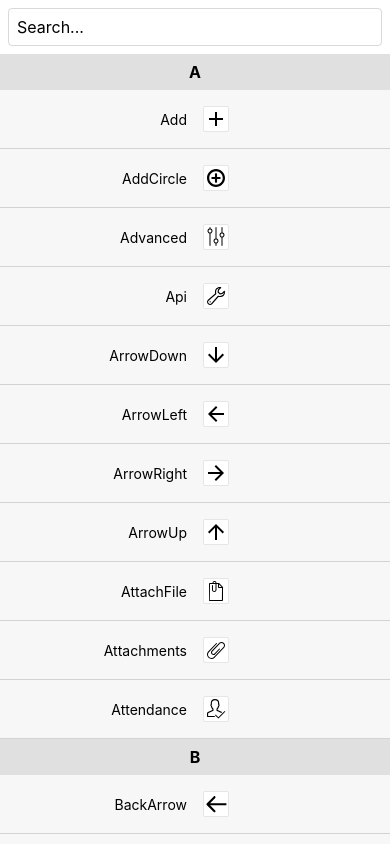
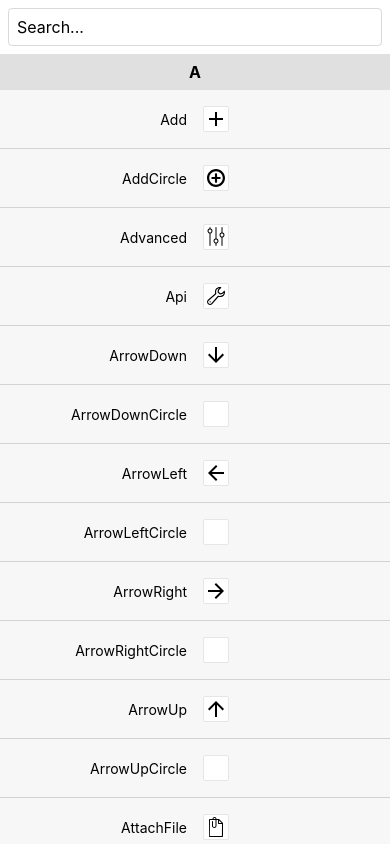
Before and after one commit to churchcommunitybuilder/vector-icons, a React Native app: screen / in a window 390 px wide. Built offline with nearby package versions, Linux system fonts and the light colour scheme.

Commit message:
add circular arrow icons

```diff
--- /dev/null
+++ b/src/icons/ArrowDownCircle.tsx
@@ -0,0 +1,10 @@
+import * as React from 'react'
+
+import { SvgProps } from '../wrappers'
+import ArrowRightCircle from './ArrowRightCircle'
+
+const ArrowDownCircle: React.FC<SvgProps> = (props) => (
+  <ArrowRightCircle {...props} rotation={90} />
+)
+
+export default React.memo(ArrowDownCircle)
--- /dev/null
+++ b/src/icons/ArrowLeftCircle.tsx
@@ -0,0 +1,10 @@
+import * as React from 'react'
+
+import { SvgProps } from '../wrappers'
+import ArrowRightCircle from './ArrowRightCircle'
+
+const ArrowLeftCircle: React.FC<SvgProps> = (props) => (
+  <ArrowRightCircle {...props} rotation={180} />
+)
+
+export default React.memo(ArrowLeftCircle)
--- /dev/null
+++ b/src/icons/ArrowRightCircle.tsx
@@ -0,0 +1,25 @@
+import * as React from 'react'
+
+import { Svg, Path, G, SvgProps } from '../wrappers'
+
+const ArrowRightCircle: React.FC<SvgProps> = ({
+  fill,
+  rotation = 0,
+  ...props
+}) => (
+  <Svg {...props} viewBox="0 0 16 16">
+    <G
+      rotation={rotation}
+      originX={8}
+      originY={8}
+      transform="translate(-180, -32)"
+    >
+      <Path
+        fill={fill}
+        d="M188,32 C183.581722,32 180,35.581722 180,40 C180,44.418278 183.581722,48 188,48 C192.418278,48 196,44.418278 196,40 C195.995223,35.583702 192.416298,32.0047766 188,32 Z M192.76,40.2346667 L188.569333,44.426 C188.473991,44.5215846 188.330407,44.5502201 188.205691,44.4985229 C188.080975,44.4468257 187.999758,44.3250059 188,44.19 L188,41.6666667 C188,41.5746192 187.925381,41.5 187.833333,41.5 L183.666667,41.5 C183.482572,41.5 183.333333,41.3507616 183.333333,41.1666667 L183.333333,38.836 C183.333333,38.6519051 183.482572,38.5026667 183.666667,38.5026667 L187.833333,38.5026667 C187.878002,38.5026724 187.920804,38.4847473 187.952137,38.4529121 C187.983471,38.4210769 188.000715,38.3779963 188,38.3333333 L188,35.8086667 C187.999758,35.6736607 188.080975,35.551841 188.205691,35.5001438 C188.330407,35.4484466 188.473991,35.4770821 188.569333,35.5726667 L192.76,39.7633333 C192.890127,39.8935 192.890127,40.1045 192.76,40.2346667 Z"
+      />
+    </G>
+  </Svg>
+)
+
+export default React.memo(ArrowRightCircle)
--- /dev/null
+++ b/src/icons/ArrowUpCircle.tsx
@@ -0,0 +1,10 @@
+import * as React from 'react'
+
+import { SvgProps } from '../wrappers'
+import ArrowRightCircle from './ArrowRightCircle'
+
+const ArrowUpCircle: React.FC<SvgProps> = (props) => (
+  <ArrowRightCircle {...props} rotation={-90} />
+)
+
+export default React.memo(ArrowUpCircle)
--- a/src/icons/index.ts
+++ b/src/icons/index.ts
@@ -5,6 +5,10 @@ export { default as Api } from './Api'
 export { default as ArrowDown } from './ArrowDown'
 export { default as ArrowLeft } from './ArrowLeft'
 export { default as ArrowRight } from './ArrowRight'
+export { default as ArrowRightCircle } from './ArrowRightCircle'
+export { default as ArrowLeftCircle } from './ArrowLeftCircle'
+export { default as ArrowDownCircle } from './ArrowDownCircle'
+export { default as ArrowUpCircle } from './ArrowUpCircle'
 export { default as ArrowUp } from './ArrowUp'
 export { default as AttachFile } from './AttachFile'
 export { default as Attachments } from './Attachments'
```
